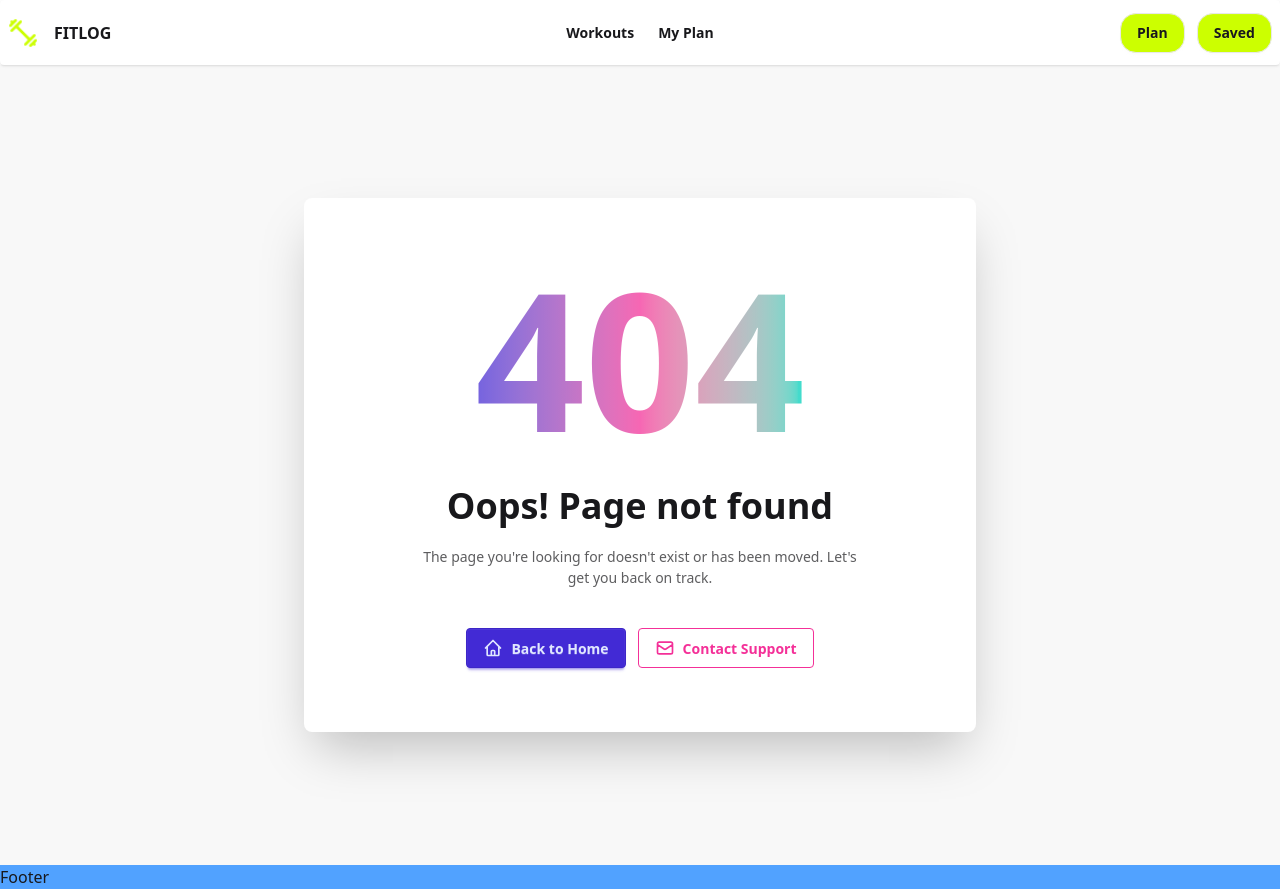
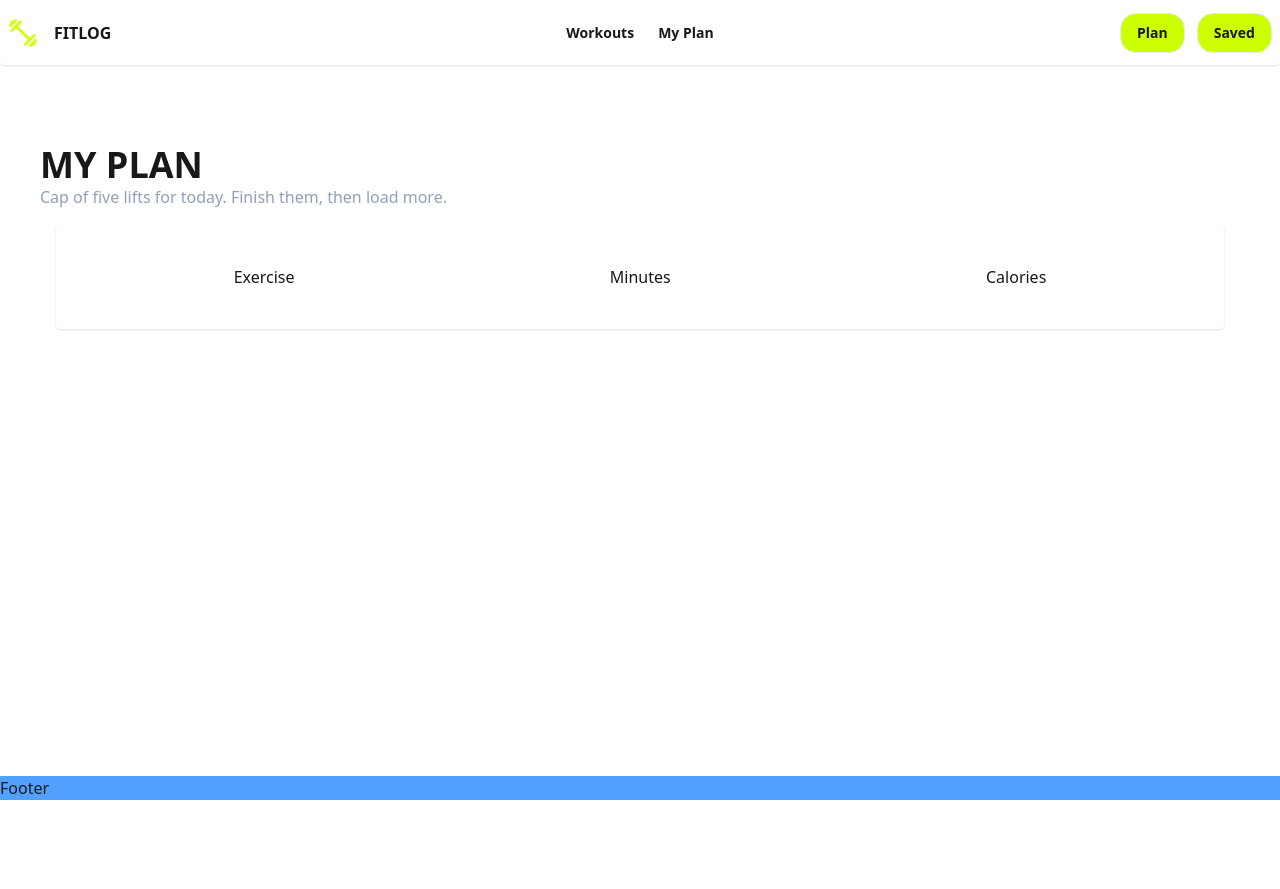
Before and after one commit to afsanalaz953/fitness-log, a Next.js app: page /my-plan in a window 1280 px wide. Before the commit this address had no page. After the commit the page ends 800 px from the top, so only its background shows below. Built offline with nearby package versions, Linux system fonts and the light colour scheme.

Commit message:
my-plan setup

```diff
--- a/src/app/apps/[id]/page.tsx
+++ b/src/app/apps/[id]/page.tsx
@@ -1,5 +1,5 @@
 
-import SingleCard from '@/components/SingleCard'
+import SingleCard from '@/components/SingleCard';
 
 type TAppDetailsProps ={
     params:{
--- a/src/app/apps/page.tsx
+++ /dev/null
@@ -1,27 +0,0 @@
-import Card from '@/components/homepage/Card';
-import { TApp } from '@/types/app.types';
-import React from 'react';
-
-const AllAppsPage = async() => {
-
-     const res = await fetch('https://api.abcz.workers.dev/api/fitlog');
-    const data = await res.json();
-    console.log (data, 'AllAppsfetchdata')
-    return (
-        <div className='container mx-auto'>
-   <div className='grid grid-cols-3 gap-4   my-10'>
-            {
-                data.map((app : TApp, ind : number)=> {
-                    return (
-
-<Card key={ind} app={app} />
-
- );
-  })}
-           </div>
-
-         </div>
-    );
-};
-
-export default AllAppsPage;
--- /dev/null
+++ b/src/app/my-plan/page.tsx
@@ -0,0 +1,37 @@
+import React from 'react';
+
+const page = () => {
+    return (
+        <div className='container mx-auto my-20 '>
+            <div className='m-10  '>
+<h1 className='text-4xl font-bold'>MY PLAN</h1>
+           <p className='text-slate-400'>Cap of five lifts for today. Finish them, then load more.</p>
+        <div className='flex gap-10 justify-around m-4 rounded shadow p-10 ' >
+            <div >
+                <span>Exercise</span>
+                <span className='text-[#CCFF00]'></span>
+
+            </div>
+             <div>
+                <span>Minutes</span>
+                <span className='text-[#CCFF00]'></span>
+
+            </div>
+             <div>
+                <span>Calories</span>
+                <span className='text-[#CCFF00]'></span>
+
+            </div>
+        </div>
+
+
+
+
+            </div>
+
+
+        </div>
+    );
+};
+
+export default page;
--- a/src/components/SingleCard.tsx
+++ b/src/components/SingleCard.tsx
@@ -9,7 +9,7 @@ import { RiInboxArchiveLine, RiSaveLine } from 'react-icons/ri';
 const SingleCard = ({data}: {data: TApp}) => {
     return (
        <div className='container mx-auto'>
-            <div className="card card-side bg-base-100 shadow-sm container flex gap-10 mx-auto my-10">
+            <div className="card card-side bg-base-100 shadow-sm container flex gap-10 mx- my-10">
   <figure >
     <Image
       src={data.image}
```
